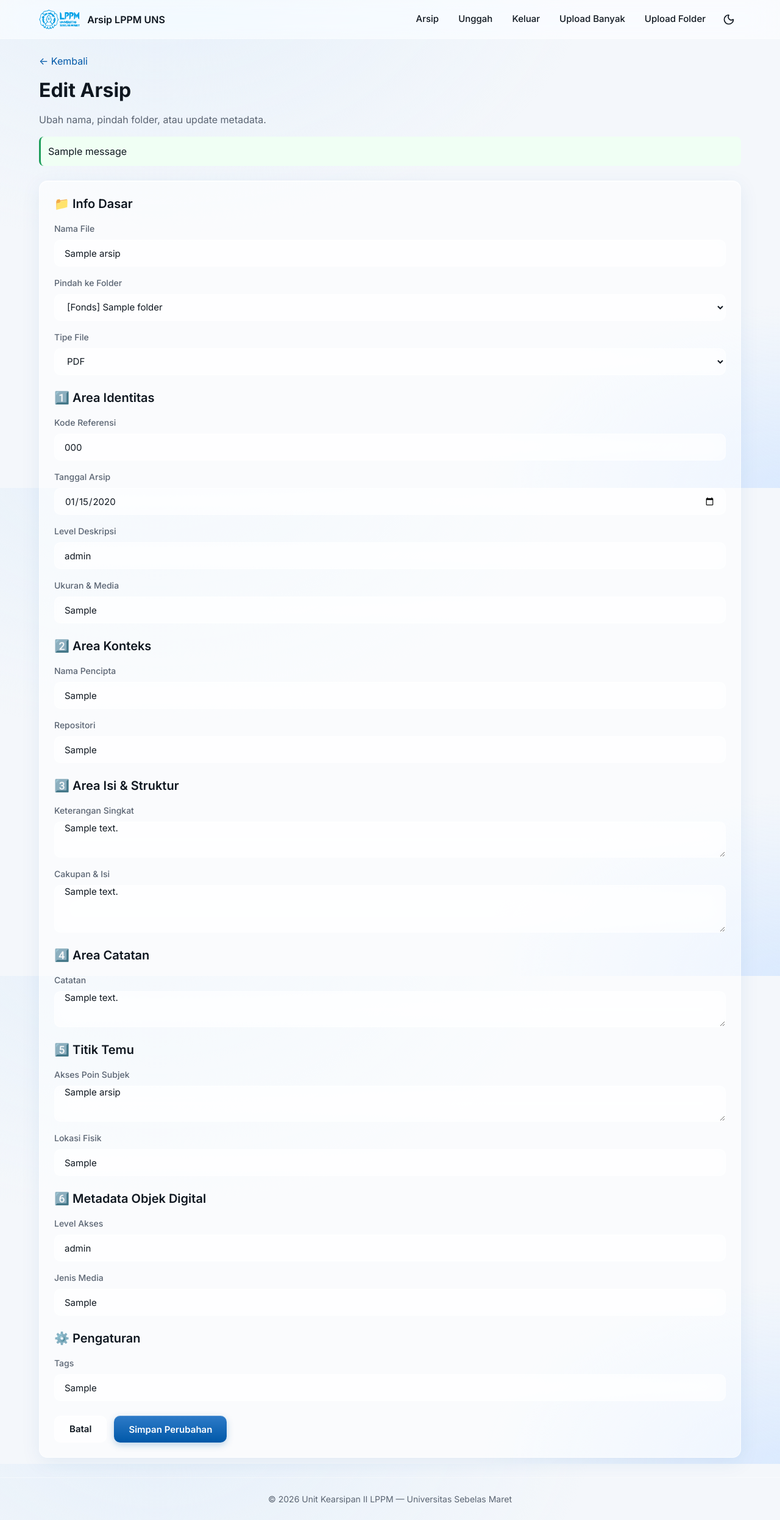
After one commit to Xyriii/arsip-lppm, a Django app: page /arsip/arsip/1/edit/ in a window 1280 px wide. The commit adds this page. Shown: the whole page at 61% size. Run offline with Django 5.2, Linux system fonts and the light colour scheme; a user stored in the database is signed in; tables that the repository leaves empty hold one stand-in row (values such as "Sample post"); one stand-in notice (Sample message) is shown.

Commit message:
update edit upload grub

```diff
--- a/arsip/urls.py
+++ b/arsip/urls.py
@@ -12,4 +12,6 @@ urlpatterns = [
     path('<int:pk>/delete/', views.arsip_delete, name='delete'),
     path('bulk-upload/', views.bulk_upload, name='bulk_upload'),
     path('folder-upload/', views.folder_upload, name='folder_upload'),
+    path('folder/<int:pk>/edit/', views.folder_edit, name='folder_edit'),
+    path('arsip/<int:pk>/edit/', views.arsip_edit, name='arsip_edit'),
 ]
--- a/arsip/views.py
+++ b/arsip/views.py
@@ -256,3 +256,115 @@ def folder_upload(request):
         form = FolderUploadForm()
 
     return render(request, 'arsip/folder_upload.html', {'form': form})
+@login_required
+def folder_browse(request, pk=None):
+    if pk:
+        current_folder = get_object_or_404(Folder, pk=pk, is_active=True)
+    else:
+        current_folder = None
+
+    if current_folder:
+        subfolders = Folder.objects.filter(parent=current_folder, is_active=True).order_by('order', 'name')
+        arsip_list = Arsip.objects.filter(folder=current_folder, is_active=True).order_by('-uploaded_at')
+    else:
+        subfolders = Folder.objects.filter(parent__isnull=True, is_active=True).order_by('order', 'name')
+        arsip_list = Arsip.objects.none()
+
+    breadcrumb = build_breadcrumb(current_folder) if current_folder else []
+    full_tree = build_full_tree()
+
+    context = {
+        'current_folder': current_folder,
+        'subfolders': subfolders,
+        'arsip_list': arsip_list,
+        'breadcrumb': breadcrumb,
+        'full_tree': full_tree,
+        'current_folder_id': current_folder.id if current_folder else None,
+        'all_folders': Folder.objects.filter(is_active=True).order_by('level', 'name'),  # ← BARU
+    }
+    return render(request, 'arsip/folder_browse.html', context)
+@login_required
+def folder_edit(request, pk):
+    """Edit folder: rename, move, change level"""
+    folder = get_object_or_404(Folder, pk=pk)
+
+    if request.method == 'POST':
+        folder.name = request.POST.get('name', folder.name)
+        folder.level = request.POST.get('level', folder.level)
+        folder.year = request.POST.get('year', folder.year)
+        folder.reference_code = request.POST.get('reference_code', '')
+        folder.description = request.POST.get('description', '')
+        folder.tags = request.POST.get('tags', '')
+
+        try:
+            folder.order = int(request.POST.get('order', 0))
+        except ValueError:
+            folder.order = 0
+
+        # Parent (kalau diubah)
+        parent_id = request.POST.get('parent', '')
+        if parent_id:
+            try:
+                folder.parent = Folder.objects.get(pk=parent_id)
+            except Folder.DoesNotExist:
+                folder.parent = None
+        else:
+            folder.parent = None
+
+        folder.save()
+        messages.success(request, f'Folder "{folder.name}" berhasil diupdate.')
+        return redirect('arsip:folder', pk=folder.pk)
+
+    all_folders = Folder.objects.filter(is_active=True).exclude(pk=folder.pk).order_by('level', 'name')
+    return render(request, 'arsip/folder_edit.html', {
+        'folder': folder,
+        'all_folders': all_folders,
+    })
+
+
+@login_required
+def arsip_edit(request, pk):
+    """Edit arsip: nama + metadata 6 area"""
+    arsip = get_object_or_404(Arsip, pk=pk)
+
+    if request.method == 'POST':
+        arsip.name = request.POST.get('name', arsip.name)
+        arsip.file_type = request.POST.get('file_type', arsip.file_type)
+        arsip.reference_code = request.POST.get('reference_code', '')
+        arsip.creator = request.POST.get('creator', '')
+        arsip.repository = request.POST.get('repository', '')
+        arsip.description = request.POST.get('description', '')
+        arsip.scope_content = request.POST.get('scope_content', '')
+        arsip.note = request.POST.get('note', '')
+        arsip.subject_access = request.POST.get('subject_access', '')
+        arsip.location_physical = request.POST.get('location_physical', '')
+        arsip.access_level = request.POST.get('access_level', 'Terbatas')
+        arsip.media_type = request.POST.get('media_type', '')
+        arsip.extent_medium = request.POST.get('extent_medium', '')
+        arsip.level_description = request.POST.get('level_description', 'item')
+        arsip.tags = request.POST.get('tags', '')
+
+        date_str = request.POST.get('date_created', '')
+        if date_str:
+            from datetime import datetime
+            try:
+                arsip.date_created = datetime.strptime(date_str, '%Y-%m-%d').date()
+            except ValueError:
+                pass
+
+        folder_id = request.POST.get('folder', '')
+        if folder_id:
+            try:
+                arsip.folder = Folder.objects.get(pk=folder_id)
+            except Folder.DoesNotExist:
+                pass
+
+        arsip.save()
+        messages.success(request, f'Arsip "{arsip.name}" berhasil diupdate.')
+        return redirect('arsip:detail', pk=arsip.pk)
+
+    all_folders = Folder.objects.filter(is_active=True).order_by('level', 'name')
+    return render(request, 'arsip/arsip_edit.html', {
+        'arsip': arsip,
+        'all_folders': all_folders,
+    })
--- /dev/null
+++ b/templates/arsip/arsip_edit.html
@@ -0,0 +1,133 @@
+{% extends 'base.html' %}
+{% block title %}Edit Arsip — Arsip LPPM UNS{% endblock %}
+
+{% block content %}
+<div class="container">
+  <a href="{% url 'arsip:detail' arsip.pk %}" class="btn-ghost">← Kembali</a>
+
+  <h1 style="margin-top:16px;">Edit Arsip</h1>
+  <p class="text-muted">Ubah nama, pindah folder, atau update metadata.</p>
+
+  {% if messages %}
+    {% for message in messages %}
+      <div style="padding:12px;margin:16px 0;border-radius:8px;background:#F0FFF4;border-left:3px solid #1E9E5A;">
+        {{ message }}
+      </div>
+    {% endfor %}
+  {% endif %}
+
+  <div class="glass-card" style="margin-top:24px;">
+    <form method="post">
+      {% csrf_token %}
+
+      <!-- Info Dasar -->
+      <h3>📁 Info Dasar</h3>
+      <div class="form-group">
+        <label>Nama File</label>
+        <input type="text" name="name" value="{{ arsip.name }}" class="input" required>
+      </div>
+      <div class="form-group">
+        <label>Pindah ke Folder</label>
+        <select name="folder" class="input">
+          {% for f in all_folders %}
+            <option value="{{ f.pk }}" {% if arsip.folder_id == f.pk %}selected{% endif %}>
+              [{{ f.get_level_display }}] {{ f.name }}
+            </option>
+          {% endfor %}
+        </select>
+      </div>
+      <div class="form-group">
+        <label>Tipe File</label>
+        <select name="file_type" class="input">
+          <option value="pdf" {% if arsip.file_type == 'pdf' %}selected{% endif %}>PDF</option>
+          <option value="xlsx" {% if arsip.file_type == 'xlsx' %}selected{% endif %}>Excel</option>
+          <option value="docx" {% if arsip.file_type == 'docx' %}selected{% endif %}>Word</option>
+          <option value="lain" {% if arsip.file_type == 'lain' %}selected{% endif %}>Lainnya</option>
+        </select>
+      </div>
+
+      <!-- 1. Area Identitas -->
+      <h3 style="margin-top:24px;">1️⃣ Area Identitas</h3>
+      <div class="form-group">
+        <label>Kode Referensi</label>
+        <input type="text" name="reference_code" value="{{ arsip.reference_code }}" class="input">
+      </div>
+      <div class="form-group">
+        <label>Tanggal Arsip</label>
+        <input type="date" name="date_created" value="{{ arsip.date_created|date:'Y-m-d' }}" class="input">
+      </div>
+      <div class="form-group">
+        <label>Level Deskripsi</label>
+        <input type="text" name="level_description" value="{{ arsip.level_description }}" class="input">
+      </div>
+      <div class="form-group">
+        <label>Ukuran & Media</label>
+        <input type="text" name="extent_medium" value="{{ arsip.extent_medium }}" class="input" placeholder="1 Lembar, Kertas">
+      </div>
+
+      <!-- 2. Area Konteks -->
+      <h3 style="margin-top:24px;">2️⃣ Area Konteks</h3>
+      <div class="form-group">
+        <label>Nama Pencipta</label>
+        <input type="text" name="creator" value="{{ arsip.creator }}" class="input">
+      </div>
+      <div class="form-group">
+        <label>Repositori</label>
+        <input type="text" name="repository" value="{{ arsip.repository }}" class="input">
+      </div>
+
+      <!-- 3. Area Isi & Struktur -->
+      <h3 style="margin-top:24px;">3️⃣ Area Isi & Struktur</h3>
+      <div class="form-group">
+        <label>Keterangan Singkat</label>
+        <textarea name="description" class="input" rows="3">{{ arsip.description }}</textarea>
+      </div>
+      <div class="form-group">
+        <label>Cakupan & Isi</label>
+        <textarea name="scope_content" class="input" rows="4">{{ arsip.scope_content }}</textarea>
+      </div>
+
+      <!-- 4. Area Catatan -->
+      <h3 style="margin-top:24px;">4️⃣ Area Catatan</h3>
+      <div class="form-group">
+        <label>Catatan</label>
+        <textarea name="note" class="input" rows="3">{{ arsip.note }}</textarea>
+      </div>
+
+      <!-- 5. Titik Temu -->
+      <h3 style="margin-top:24px;">5️⃣ Titik Temu</h3>
+      <div class="form-group">
+        <label>Akses Poin Subjek</label>
+        <textarea name="subject_access" class="input" rows="3">{{ arsip.subject_access }}</textarea>
+      </div>
+      <div class="form-group">
+        <label>Lokasi Fisik</label>
+        <input type="text" name="location_physical" value="{{ arsip.location_physical }}" class="input">
+      </div>
+
+      <!-- 6. Metadata Objek Digital -->
+      <h3 style="margin-top:24px;">6️⃣ Metadata Objek Digital</h3>
+      <div class="form-group">
+        <label>Level Akses</label>
+        <input type="text" name="access_level" value="{{ arsip.access_level }}" class="input">
+      </div>
+      <div class="form-group">
+        <label>Jenis Media</label>
+        <input type="text" name="media_type" value="{{ arsip.media_type }}" class="input" placeholder="Teks, Gambar, dll">
+      </div>
+
+      <!-- Pengaturan -->
+      <h3 style="margin-top:24px;">⚙️ Pengaturan</h3>
+      <div class="form-group">
+        <label>Tags</label>
+        <input type="text" name="tags" value="{{ arsip.tags }}" class="input" placeholder="Pisahkan dengan koma">
+      </div>
+
+      <div class="flex gap-3" style="margin-top:24px;">
+        <a href="{% url 'arsip:detail' arsip.pk %}" class="btn btn-secondary">Batal</a>
+        <button type="submit" class="btn btn-primary">Simpan Perubahan</button>
+      </div>
+    </form>
+  </div>
+</div>
+{% endblock %}
--- a/templates/arsip/detail.html
+++ b/templates/arsip/detail.html
@@ -19,6 +19,7 @@
         <i data-lucide="download" style="width:18px;height:18px;"></i>
         Unduh
       </a>
+      <a href="{% url 'arsip:arsip_edit' arsip.pk %}" class="btn btn-secondary">Edit</a>
     </div>
 
     <dl class="detail-list">
```
Also changed, not shown: arsip/models.py (+16 -57 lines), templates/arsip/folder_browse.html (+12 -19 lines), templates/arsip/folder_edit.html (added, +83 -0 lines), arsip/migrations/0005_alter_arsip_access_level_and_more.py (added).
